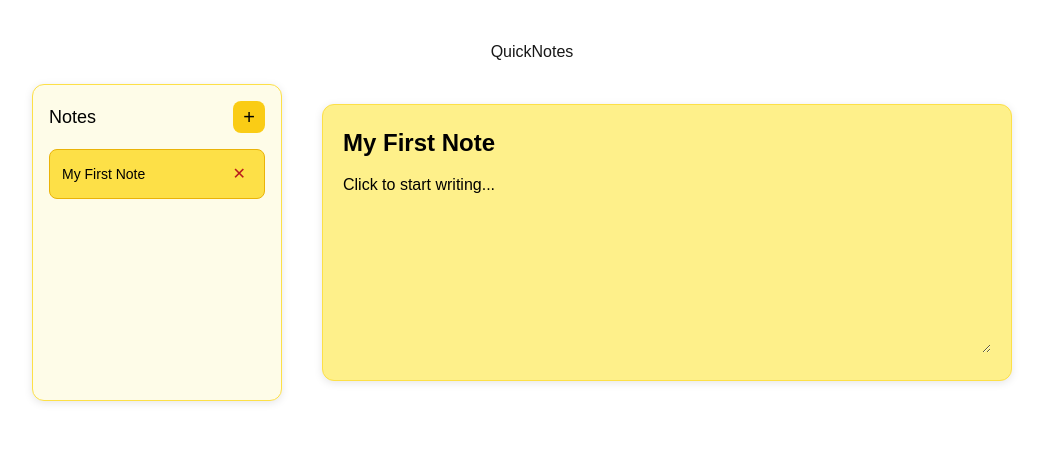
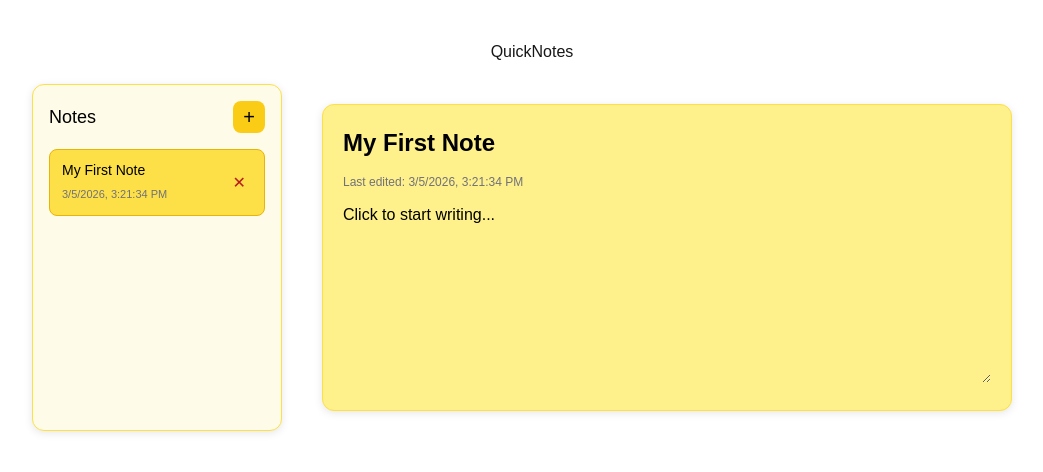
Before and after one commit to lucastoll/quicknotes, a Next.js app: page / in a window 1280 px wide. Shown: the top 472 px of the page, without its empty margins (108-1151 px from the left). Built offline with nearby package versions, Linux system fonts and the light colour scheme.

Commit message:
feat: part 1 complete

```diff
--- a/app/components/Note.tsx
+++ b/app/components/Note.tsx
@@ -5,7 +5,22 @@
 export default function Note() {
   const { selectedNote, updateTitle, updateContent } = useNotes();
 
-  if (!selectedNote) return null;
+  if (!selectedNote)
+    return (
+      <div
+        style={{
+          padding: '20px',
+          display: 'flex',
+          alignItems: 'center',
+          justifyContent: 'center',
+          minHeight: '200px',
+          color: '#71717a',
+          fontSize: '18px',
+        }}
+      >
+        No notes yet
+      </div>
+    );
 
   return (
     <div style={{ padding: '20px' }}>
@@ -36,6 +51,16 @@
             marginBottom: '12px',
           }}
         />
+        <span
+          style={{
+            fontSize: '12px',
+            color: '#71717a',
+            marginBottom: '12px',
+            display: 'block',
+          }}
+        >
+          Last edited: {new Date(selectedNote.updatedAt).toLocaleString()}
+        </span>
         <textarea
           value={selectedNote.content}
           onChange={(e) => updateContent(selectedNote.id, e.target.value)}
--- a/app/components/Sidebar.tsx
+++ b/app/components/Sidebar.tsx
@@ -66,19 +66,35 @@
                   : '1px solid transparent',
             }}
           >
-            <span
+            <div
               style={{
-                fontSize: '14px',
-                color: '#000',
                 overflow: 'hidden',
-                textOverflow: 'ellipsis',
-                whiteSpace: 'nowrap',
                 flex: 1,
                 marginRight: '8px',
               }}
             >
-              {note.title || 'Untitled Note'}
-            </span>
+              <span
+                style={{
+                  fontSize: '14px',
+                  color: '#000',
+                  overflow: 'hidden',
+                  textOverflow: 'ellipsis',
+                  whiteSpace: 'nowrap',
+                  display: 'block',
+                }}
+              >
+                {note.title || 'Untitled Note'}
+              </span>
+              <span
+                style={{
+                  fontSize: '11px',
+                  color: '#71717a',
+                  whiteSpace: 'nowrap',
+                }}
+              >
+                {new Date(note.updatedAt).toLocaleString()}
+              </span>
+            </div>
             <button
               onClick={(e) => {
                 e.stopPropagation();
--- a/app/context/NotesContext.tsx
+++ b/app/context/NotesContext.tsx
@@ -12,6 +12,7 @@
   id: string;
   title: string;
   content: string;
+  updatedAt: number;
 }
 
 interface NotesContextType {
@@ -40,6 +41,7 @@
       return JSON.parse(savedNotes).map((n: NoteData) => ({
         ...n,
         title: n.title || 'Untitled Note',
+        updatedAt: n.updatedAt || Date.now(),
       }));
     }
     return [
@@ -47,6 +49,7 @@
         id: Date.now().toString(),
         title: 'My First Note',
         content: 'Click to start writing...',
+        updatedAt: Date.now(),
       },
     ];
   });
@@ -99,6 +102,7 @@
       id: Date.now().toString(),
       title: 'Untitled Note',
       content: '',
+      updatedAt: Date.now(),
     };
     const updatedNotes = [...notes, newNote];
     setNotes(updatedNotes);
@@ -126,7 +130,7 @@
 
   const updateTitle = (id: string, title: string) => {
     const updatedNotes = notes.map((note) =>
-      note.id === id ? { ...note, title } : note,
+      note.id === id ? { ...note, title, updatedAt: Date.now() } : note,
     );
     setNotes(updatedNotes);
     saveToLocalStorage(updatedNotes, selectedNoteId);
@@ -134,7 +138,7 @@
 
   const updateContent = (id: string, content: string) => {
     const updatedNotes = notes.map((note) =>
-      note.id === id ? { ...note, content } : note,
+      note.id === id ? { ...note, content, updatedAt: Date.now() } : note,
     );
     setNotes(updatedNotes);
     saveToLocalStorage(updatedNotes, selectedNoteId);
```
